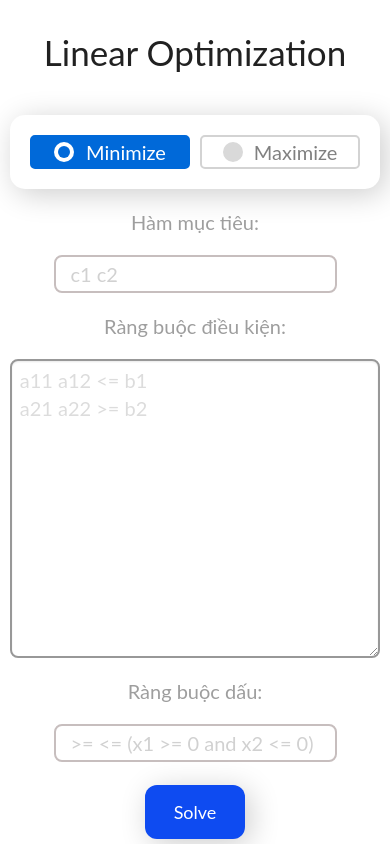
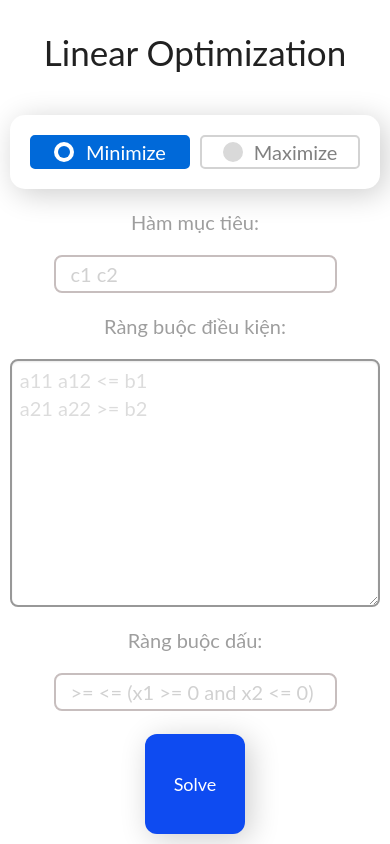
Before and after one commit to thangbuiq/LinearProgramming-Django-Pulp, a Django app: page / in a window 390 px wide. Run offline with Django 4.2, Linux system fonts and the light colour scheme; some web fonts are replaced.

Commit message:
@thangbuiq - NhanNguyen

```diff
--- a/lp/static/style.css
+++ b/lp/static/style.css
@@ -393,4 +393,12 @@ a {
         border-radius: 15px;
         width: 95%;
     }
+
+    .button {
+        height: 25%;
+        margin-bottom: 10px;
+        text-align: center;
+        align-items: center;
+        justify-content: center;
+    }
 }
```
Also changed, not shown: 1 other file.
